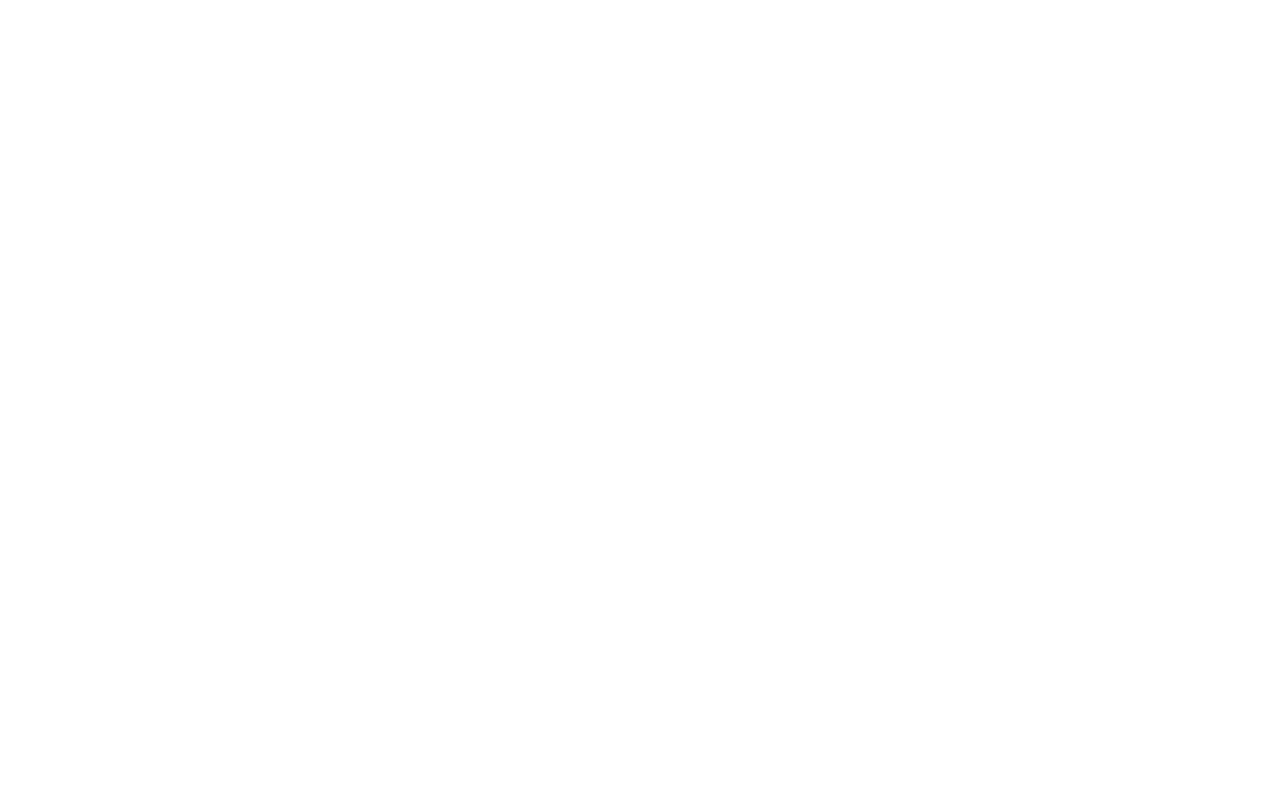
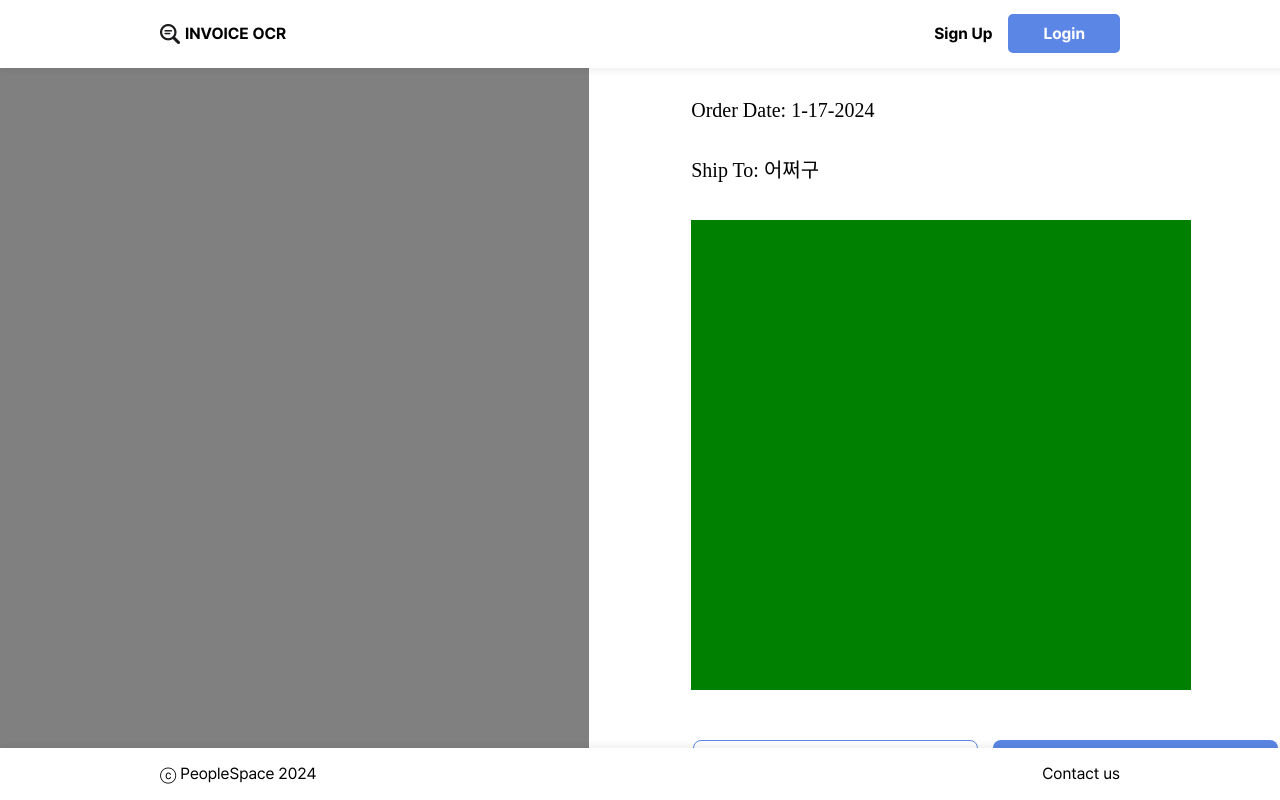
Before and after one commit to PeopleSpace-Invoice-OCR/Invoice-FE, a React (Create React App) app: page /scan in a window 1280 px wide. Before the commit this address had no page. Built offline with nearby package versions, Linux system fonts and the light colour scheme.

Commit message:
스캔 결과 페이지 구성

```diff
--- a/src/App.js
+++ b/src/App.js
@@ -7,6 +7,7 @@
 import Login from './components/SignUpPage/Login';
 import Header from './components/common/Header';
 import Footer from './components/common/Footer';
+import ScanPage from './pages/ScanPage';
 
 function App() {
   return (
@@ -23,6 +24,7 @@
           <Route path='/sign-up' element={<SignUp />} />
           <Route path='/login' element={<Login />} />
         <Route path='/upload' element={<UploadPage />} />
+        <Route path='/scan' element={<ScanPage />} />
         </Routes>
         {/* <Footer /> */}
     </Router>
--- /dev/null
+++ b/src/components/Scan/Scan.jsx
@@ -0,0 +1,116 @@
+import React, { useRef, useState } from "react";
+import { styled } from "styled-components";
+
+export const Container = styled.div`
+  height: 100vh;
+  display: flex;
+  justify-content: center;
+  align-items: center;
+`;
+
+export const LeftSection = styled.div`
+  height: 100vh;
+  background-color: gray;
+  display: flex;
+  flex: 5;
+`;
+
+export const RightSection = styled.div`
+  height: 100vh;
+  background-color: white;
+  display: flex;
+  justify-content: center;
+  align-items: left;
+  flex: 5;
+  flex-direction: column;
+  margin-left: 8%;
+`;
+
+export const Title = styled.span`
+  font-size: 40px;
+  font-family: "p-semibold";
+  color: black;
+  line-height: 60px;
+`;
+
+export const Description = styled.div`
+  color: black;
+  font-size: 20px;
+  font-family: "p-regular";
+  font-weight: 400;
+  line-height: 40px;
+`;
+
+export const Table = styled.div`
+  background-color: green;
+  width: 500px;
+  height: 500px;
+  margin-top: 30px;
+`;
+
+export const ScanAgainButton = styled.button`
+  font-size: 20px;
+  font-family: "p-semibold";
+  color: #5b86e5; /* 글자 색상 */
+  background-color: white; /* 버튼 자체의 색상 */
+  border: 1px solid #5b86e5; /* 테두리 색상 및 두께 */
+  border-radius: 8px;
+  padding: 15px 30px;
+  cursor: pointer;
+  margin-top: 20px;
+  width: 285px;
+  height: 60px;
+  transition: background-color 0.3s ease;
+
+  &:hover {
+    background-color: #3d6ab7;
+  }
+`;
+
+export const ModifyButton = styled.button`
+  font-size: 20px;
+  font-family: "p-semibold";
+  color: white;
+  background-color: #5b86e5;
+  border: none;
+  border-radius: 8px;
+  padding: 15px 30px;
+  cursor: pointer;
+  margin-top: 20px;
+  width: 285px;
+  height: 60px;
+  transition: background-color 0.3s ease;
+  border-radius: 8px;
+  margin-left: 15px;
+
+  &:hover {
+    background-color: #3d6ab7;
+  }
+`;
+
+export const ButtonContainer = styled.div`
+  display: flex;
+  justify-content: center;
+  flex-direction: row;
+  margin-top: 30px;
+`
+
+const Scan = () => {
+  return (
+    <Container>
+        <LeftSection />
+        <RightSection>
+            <Title>Your Invoice</Title>
+            <Description style={{ marginTop: "30px" }}>Order Date: 1-17-2024</Description>
+            <Description style={{ marginTop: "20px" }}>Ship To: 어쩌구</Description>
+            <Table />
+            <ButtonContainer>
+            <ScanAgainButton>Scan Again</ScanAgainButton>
+            <ModifyButton>Modify Information</ModifyButton>
+            </ButtonContainer>
+        </RightSection>
+    </Container>
+  );
+};
+
+export default Scan;
--- /dev/null
+++ b/src/pages/ScanPage.jsx
@@ -0,0 +1,16 @@
+import React from "react";
+import Header from "../components/common/Header";
+import Footer from "../components/common/Footer";
+import Scan from "../components/Scan/Scan";
+
+const ScanPage = () => {
+  return (
+    <>
+      <Header />
+      <Scan />
+      <Footer />
+    </>
+  );
+};
+
+export default ScanPage;
```
